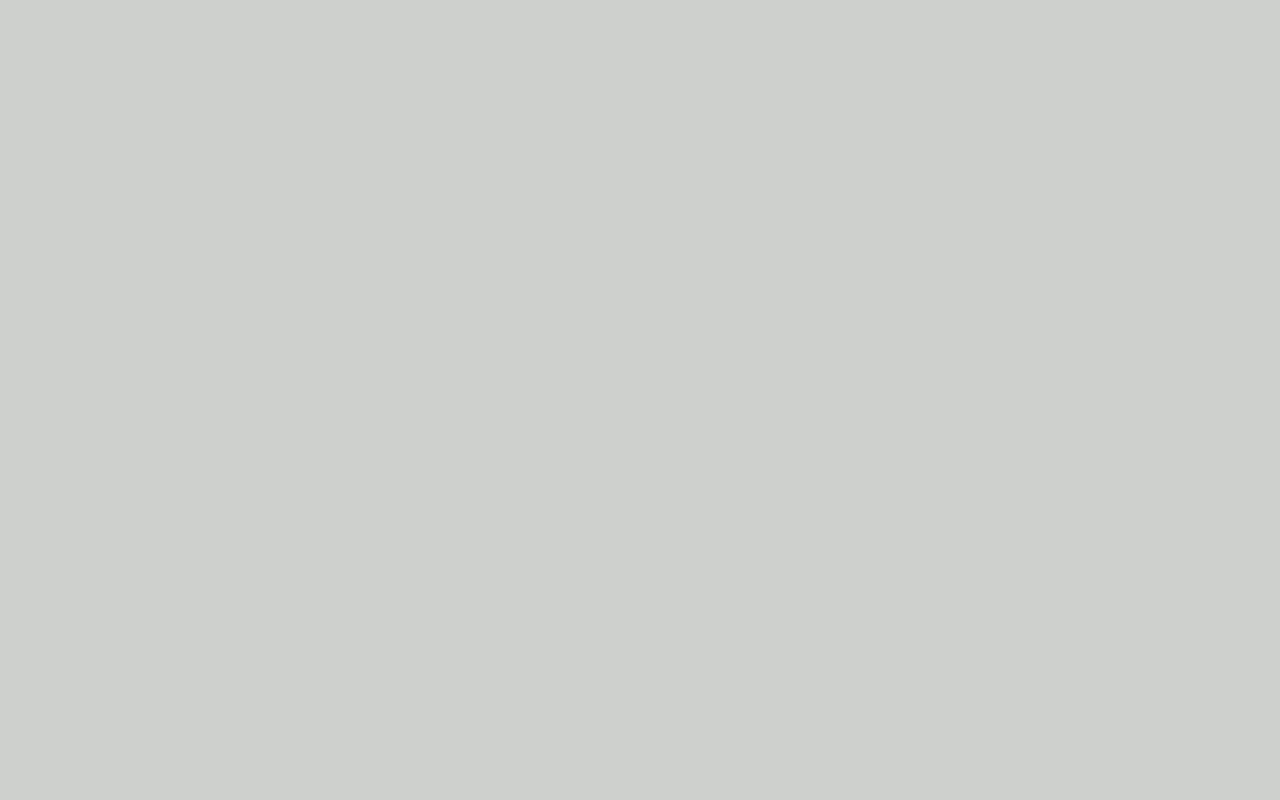
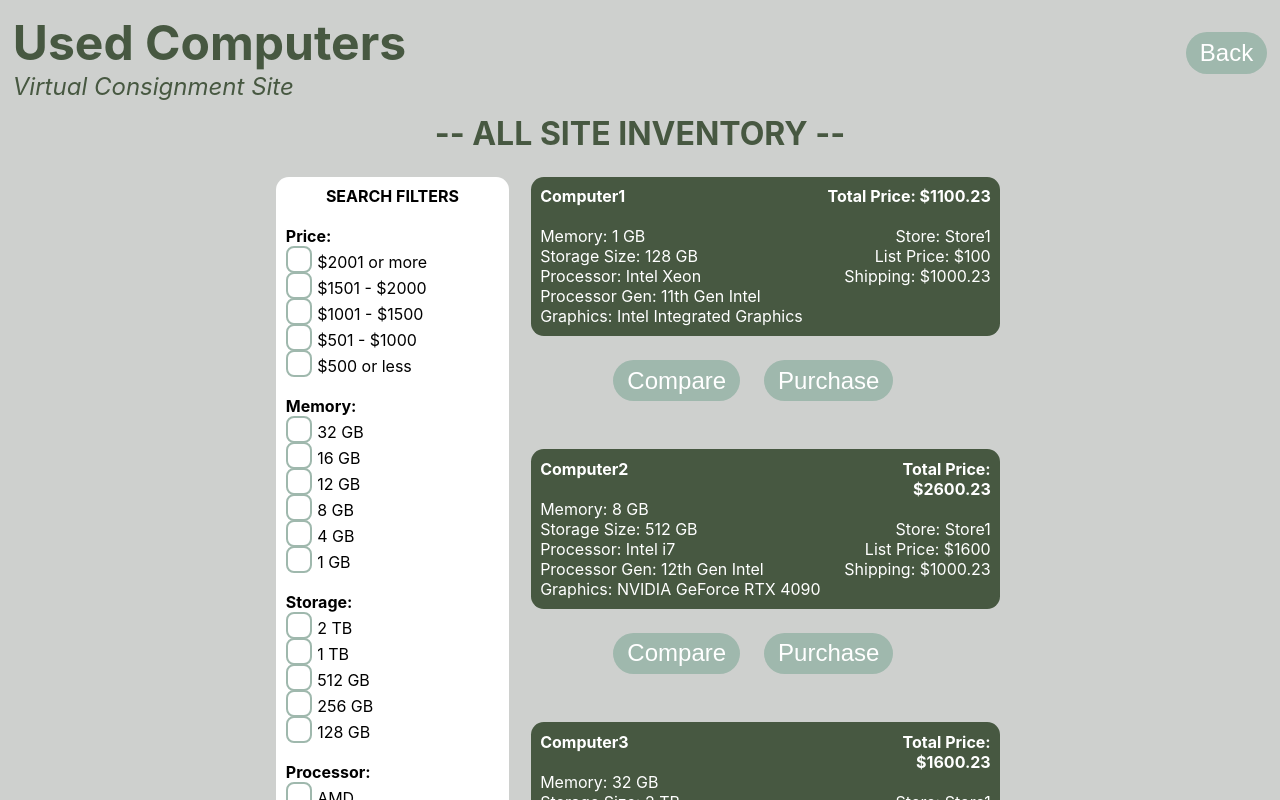
Before and after one commit to jennatripoli/consignment, a React (Create React App) app: page /CustomerViewInventory in a window 1280 px wide. Before the commit this address had no page. Shown: the top 800 px of the page. Built offline with nearby package versions, Linux system fonts and the light colour scheme.

Commit message:
Combine ViewAll and ViewStore

```diff
--- a/src/App.js
+++ b/src/App.js
@@ -1,6 +1,6 @@
 import './App.css'
 import { BrowserRouter as Router, Routes, Route } from 'react-router-dom';
-import { CustomerListStores, CustomerSetGPS, CustomerViewStore, CustomerViewAll, CustomerCompare } from './CustomerViews'
+import { CustomerListStores, CustomerSetGPS, CustomerViewInventory, CustomerCompare } from './CustomerViews'
 import { SiteManagerLogin, SiteManagerListStores } from './SiteManagerViews'
 import { OwnerCreateStore, OwnerLogin, OwnerViewStore, OwnerAddComputer, OwnerEditPrice } from './OwnerViews'
 import CustomerGPSProvider from './CustomerGPSProvider';
@@ -15,8 +15,7 @@ function App() {
           <Route path='/' element={<CustomerListStores />} />
           <Route path='/CustomerListStores' element={<CustomerListStores />} />
           <Route path='/CustomerSetGPS' element={<CustomerSetGPS />} />
-          <Route path='/CustomerViewStore' element={<CustomerViewStore />} />
-          <Route path='/CustomerViewAll' element={<CustomerViewAll />} />
+          <Route path='/CustomerViewInventory' element={<CustomerViewInventory />} />
           <Route path='/CustomerCompare' element={<CustomerCompare />} />
 
           <Route path='/SiteManagerLogin' element={<SiteManagerLogin />} />
--- a/src/CustomerListStores.js
+++ b/src/CustomerListStores.js
@@ -36,8 +36,7 @@ function CustomerListStores(props) {
 
     /** Go to CustomerViewAll if GPS is set, otherwise go to CustomerSetGPS. */
     function handleButtonViewAll() {
-        console.log(props.history)
-        if (customerGPS.length > 0) navigate('/CustomerViewAll')
+        if (customerGPS.length > 0) navigate('/CustomerViewInventory')
         else navigate('/CustomerSetGPS')
     }
 
--- a/src/CustomerViewAll.js
+++ b/src/CustomerViewInventory.js
@@ -15,7 +15,7 @@ function retrieve() {
     ]
 }
 
-export default function CustomerViewAll() {
+export default function CustomerViewInventory() {
     // Route navigation.
     const navigate = useNavigate()
     // List of all inventory on site.
@@ -93,7 +93,7 @@ export default function CustomerViewAll() {
         , inventory), [inventory, filters])
 
     return (
-        <div className='CustomerViewAll'>
+        <div className='CustomerViewInventory'>
             <div style={header}>
                 <div style={header.title}>Used Computers</div>
                 <div style={header.subtitle}><i>Virtual Consignment Site</i></div>
--- a/src/CustomerViewStore.js
+++ /dev/null
@@ -1,2 +0,0 @@
-export default function CustomerViewStore() {
-}
--- a/src/CustomerViews.js
+++ b/src/CustomerViews.js
@@ -1,7 +1,6 @@
 import CustomerListStores from "./CustomerListStores"
 import CustomerSetGPS from './CustomerSetGPS'
-import CustomerViewStore from './CustomerViewStore'
-import CustomerViewAll from "./CustomerViewAll"
+import CustomerViewInventory from "./CustomerViewInventory"
 import CustomerCompare from './CustomerCompare'
 
-export { CustomerListStores, CustomerSetGPS, CustomerViewStore, CustomerViewAll, CustomerCompare }
+export { CustomerListStores, CustomerSetGPS, CustomerViewInventory, CustomerCompare }
```
